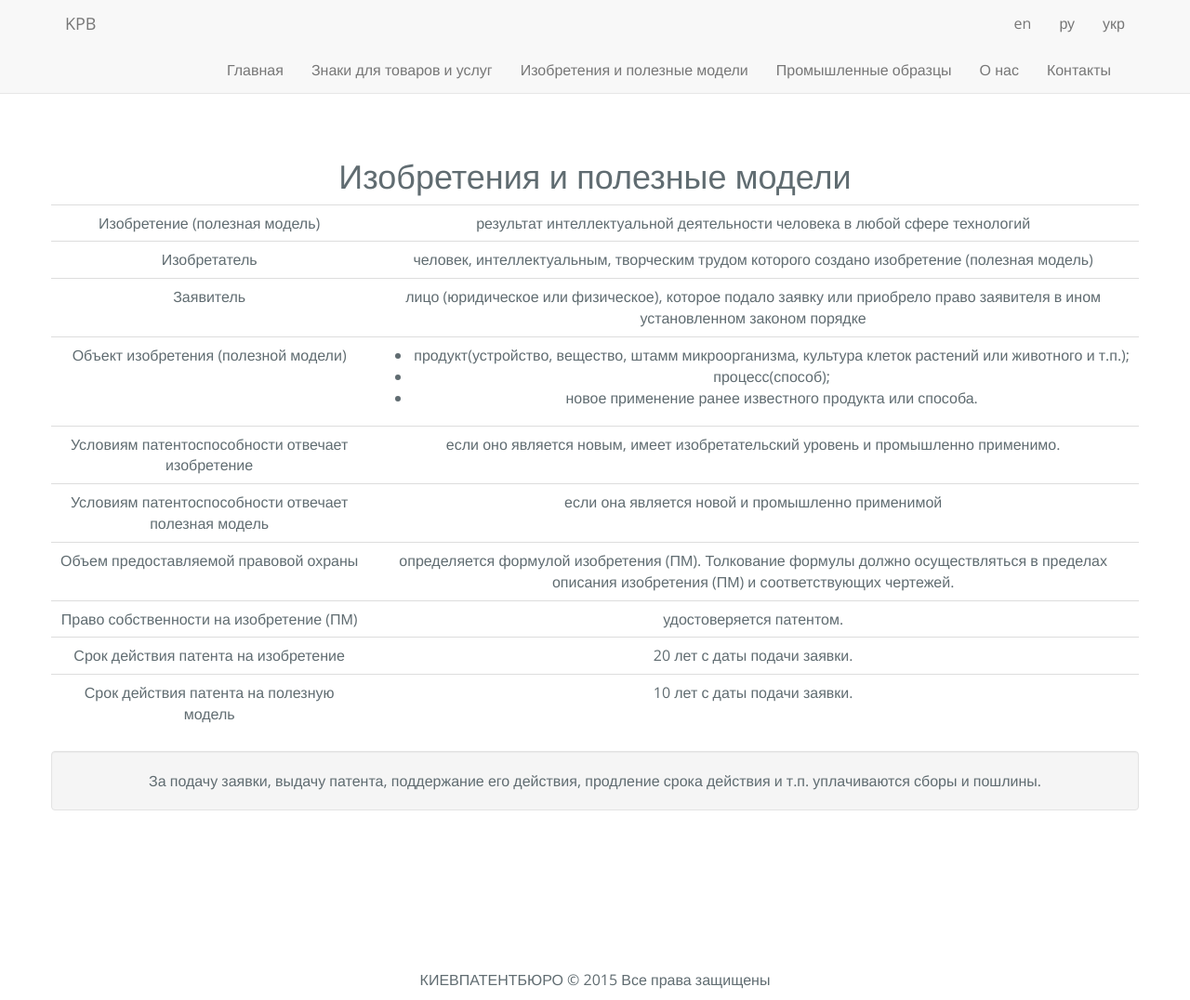
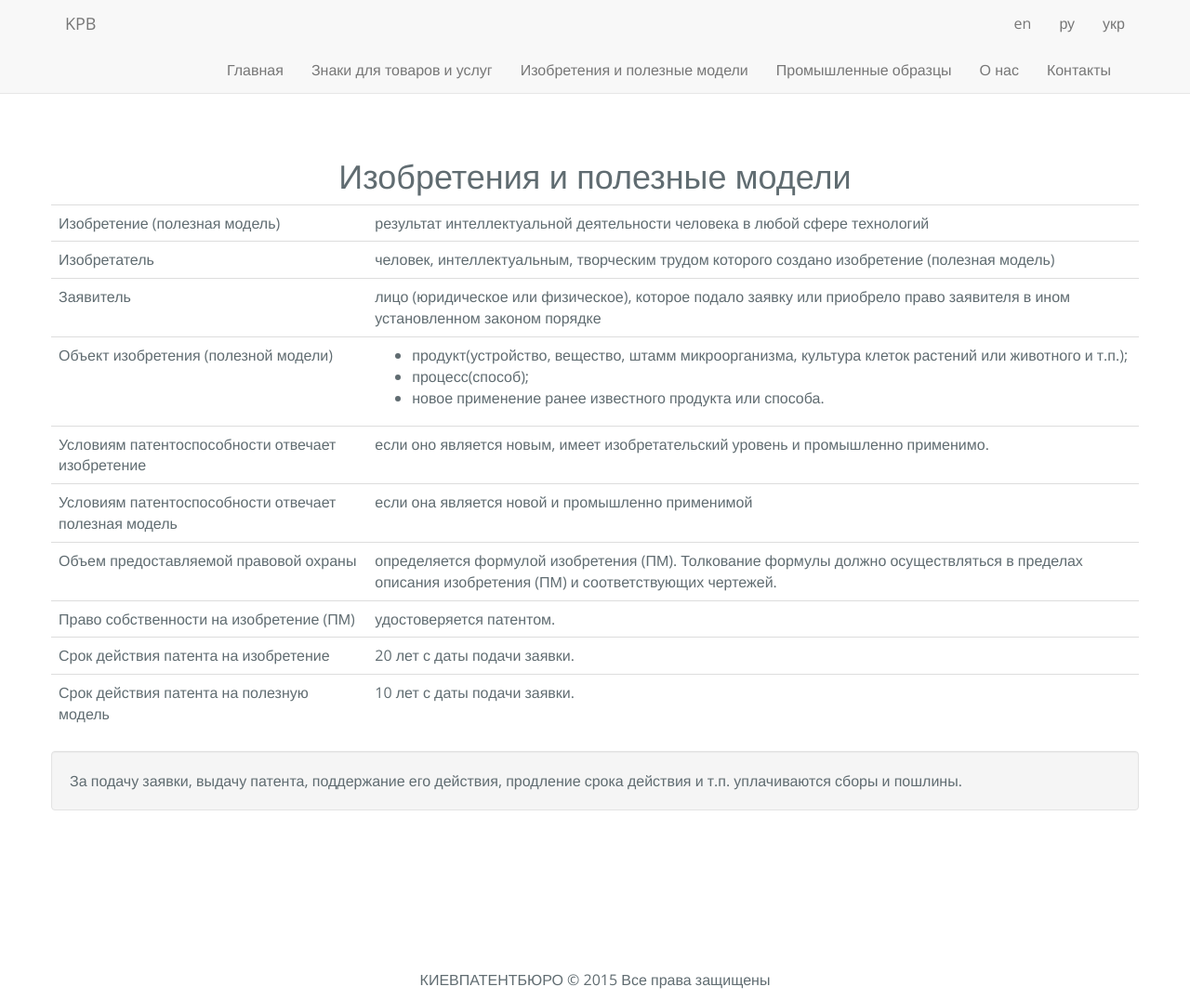
Before and after one commit to Mindshine/patent, a Jekyll site: the page built from _posts/ru/pages/2000-01-01-inventions.html, in a window 1280 px wide and 1076 px high. Shown: the whole window at 93% size. Built offline with Jekyll 4.4.1, drawn with Linux system fonts in a browser that asks for light colours; nearby versions of some CDN libraries; library files that are not in the unit come from our copies; Markdown is read by kramdown in place of the engine named in the settings.

Commit message:
Update 2000-01-01-inventions.html

```diff
--- a/_posts/ru/pages/2000-01-01-inventions.html
+++ b/_posts/ru/pages/2000-01-01-inventions.html
@@ -11,7 +11,7 @@ categories:
   </div>
 </div>
 <div class="row">
-  <div class="col-lg-12 text-center">
+  <div class="col-lg-12 text-left">
 <table class="table">
   <tr>
     <td>Изобретение (полезная модель)</td><td>результат интеллектуальной деятельности человека в любой сфере технологий</td>
```
